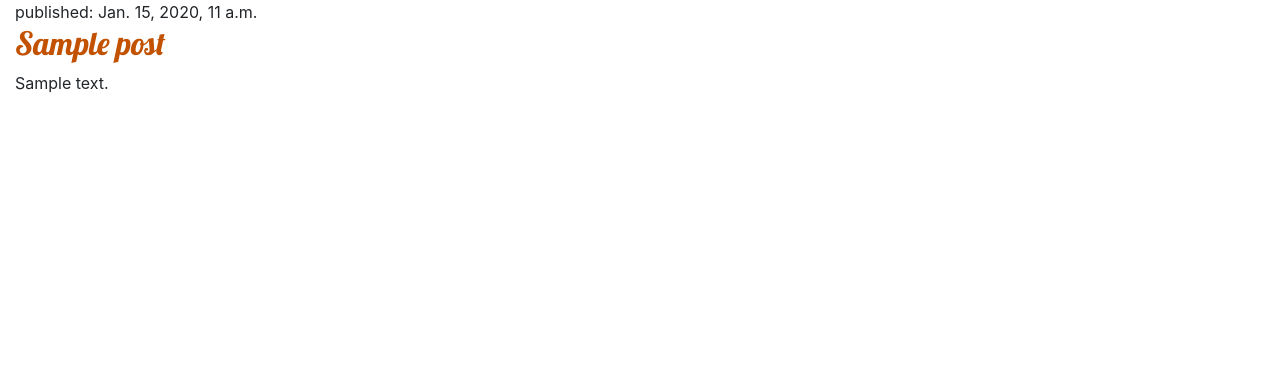
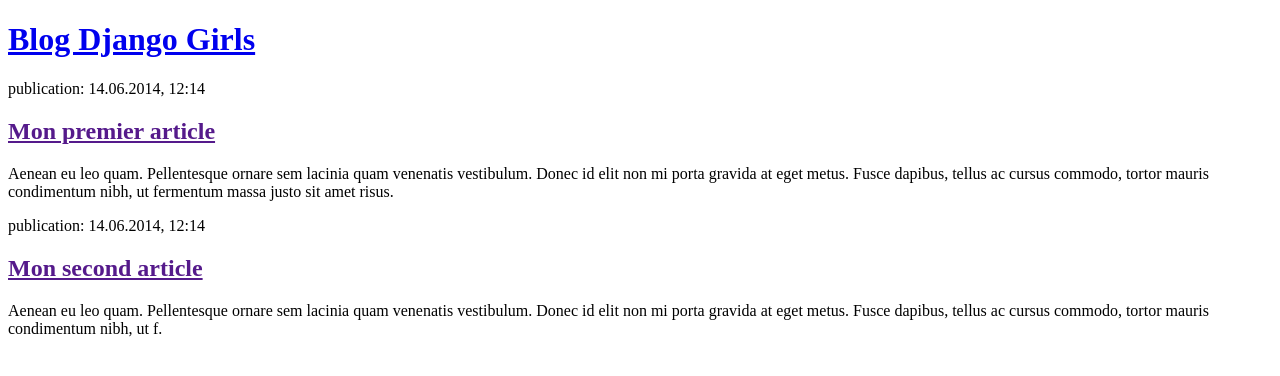
Before and after one commit to rivlal/mon-nouveau-blog, a Django app: page / in a window 1280 px wide. Shown: the top 376 px of the page. Run offline with Django 3.2, Linux system fonts and the light colour scheme; tables that the repository leaves empty hold one stand-in row (values such as "Sample post").

Commit message:
Modification du HTML du site ce 04/12/20

```diff
--- a/blog/templates/blog/post_list.html
+++ b/blog/templates/blog/post_list.html
@@ -1,19 +1,23 @@
-{% load static %}
 <!DOCTYPE html>
 <html>
     <head>
-        <title>DECEMBER 2021</title>
-        <link rel="stylesheet" href="https://cdn.jsdelivr.net/npm/bootstrap@4.5.3/dist/css/bootstrap.min.css" integrity="sha384-TX8t27EcRE3e/ihU7zmQxVncDAy5uIKz4rEkgIXeMed4M0jlfIDPvg6uqKI2xXr2" crossorigin="anonymous">
-        <link rel="stylesheet" href="{% static 'css/blog.css' %}">
-        <link href="//fonts.googleapis.com/css?family=Lobster&subset=latin,latin-ext" rel="stylesheet" type="text/css">
+        <title>Blog Django Girls</title>
     </head>
     <body>
-        {% for post in posts %}
-    <article>
-        <time>published: {{ post.published_date }}</time>
-        <h2><a href="">{{ post.title }}</a></h2>
-        <p>{{ post.text|linebreaksbr }}</p>
-    </article>
-{% endfor %}
+        <header>
+            <h1><a href="/">Blog Django Girls</a></h1>
+        </header>
+
+        <article>
+            <time>publication: 14.06.2014, 12:14</time>
+            <h2><a href="">Mon premier article</a></h2>
+            <p>Aenean eu leo quam. Pellentesque ornare sem lacinia quam venenatis vestibulum. Donec id elit non mi porta gravida at eget metus. Fusce dapibus, tellus ac cursus commodo, tortor mauris condimentum nibh, ut fermentum massa justo sit amet risus.</p>
+        </article>
+
+        <article>
+            <time>publication: 14.06.2014, 12:14</time>
+            <h2><a href="">Mon second article</a></h2>
+            <p>Aenean eu leo quam. Pellentesque ornare sem lacinia quam venenatis vestibulum. Donec id elit non mi porta gravida at eget metus. Fusce dapibus, tellus ac cursus commodo, tortor mauris condimentum nibh, ut f.</p>
+        </article>
     </body>
 </html>
--- a/blog/views.py
+++ b/blog/views.py
@@ -1,9 +1,9 @@
 from django.shortcuts import render
 from django.utils import timezone
 from .models import Post
+from django.shortcuts import render, get_object_or_404
 
 # Create your views here.
 
 def post_list(request):
-    posts = Post.objects.filter(published_date__lte=timezone.now()).order_by('published_date')
-    return render(request, 'blog/post_list.html', {'posts': posts})
+    return render(request, 'blog/post_list.html', {})
--- a/mescodes.txt
+++ b/mescodes.txt
@@ -57,7 +57,7 @@ admin.site.register(Post)
 Utilisation d'un jeton sur la ligne de commande
  git clone https://github.com/rivlal/repo.git
 Username: rivlal
-Password=Personal access tokens : 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
+Password=Personal access tokens : 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
 
 lalriv.pythonanywhere.com (6nicolas#1)
 My API token
```
Also changed, not shown: blog/templates/blog/base.html (added, +25 -0 lines), blog/urls.py (line endings or trailing spaces).
